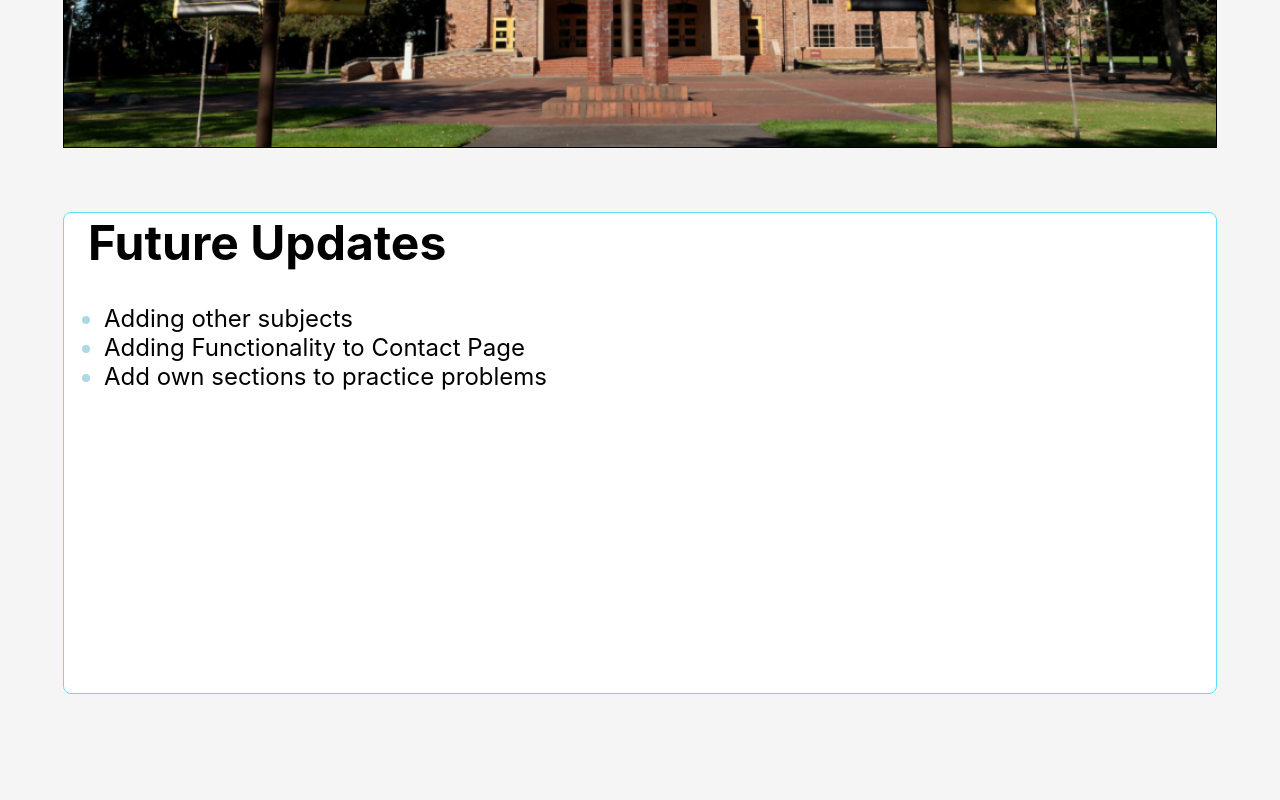
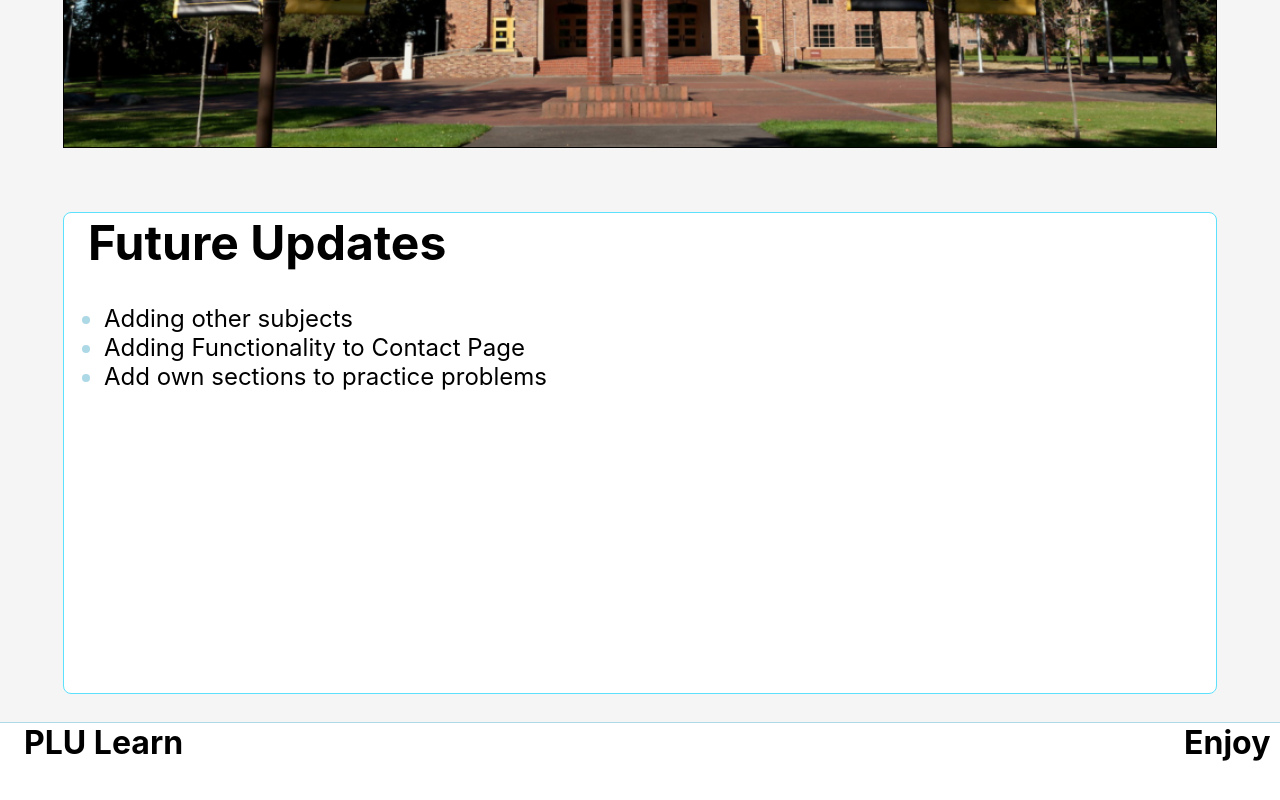
Before and after one commit to StuartGavidia/pluscience, a React (Create React App) app: page / in a window 1280 px wide. Shown: the part 1278-2078 px from the top of the page. Before the commit the page ends 1972 px from the top, so only its background shows below. Built offline with nearby package versions, Linux system fonts and the light colour scheme; no server answers.

Commit message:
Add footer

```diff
--- a/src/App.js
+++ b/src/App.js
@@ -7,6 +7,7 @@ import ContactPage from './Pages/ContactPage/ContactPage'
 import UnitPage from './Pages/UnitPage/UnitPage'
 import ProblemPage from './Pages/ProblemPage/ProblemPage'
 import IntroPage from './Pages/IntroPage/IntroPage'
+import Footer from './Components/Footer/Footer'
 
 function App() {
 
@@ -18,6 +19,9 @@ function App() {
     <Router>
       <Header />
         <Switch>
+          <Route path="/Learn/:subject/:unit">
+            <ProblemPage />
+          </Route>
           <Route path="/Learn/:subject">
             <UnitPage />
           </Route>
@@ -31,9 +35,7 @@ function App() {
             <IntroPage />
           </Route>
         </Switch>
-        <Route exact path="/Learn/:subject/:unit">
-          <ProblemPage />
-        </Route>
+        <Footer />
     </Router>
   );
 }
--- /dev/null
+++ b/src/Components/Footer/Footer.css
@@ -0,0 +1,13 @@
+.footer {
+    height: 5rem;
+    width: 100%;
+    background-color: white;
+    color: black;
+    display: flex;
+    justify-content: space-between;
+    border-top: 1px solid lightblue;
+}
+
+h1 {
+    margin-right: 0.6rem;
+}
--- /dev/null
+++ b/src/Components/Footer/Footer.js
@@ -0,0 +1,15 @@
+import React from 'react'
+import './Footer.css'
+
+export default function Footer(){
+    return (
+        <div class="footer">
+            <div>
+                <h1>PLU Learn</h1>
+            </div>
+            <div>
+                <h1>Enjoy</h1>
+            </div>
+        </div>
+    )
+}
--- a/src/Pages/ContactPage/ContactPage.css
+++ b/src/Pages/ContactPage/ContactPage.css
@@ -0,0 +1,3 @@
+.contact {
+    min-height: 50rem;
+}
--- a/src/Pages/ContactPage/ContactPage.jsx
+++ b/src/Pages/ContactPage/ContactPage.jsx
@@ -9,6 +9,7 @@ export default function ContactPage() {
     const [description, setDescription] = useState("")
 
     return (
+        <div className="contact">
             <ContactForm
                 name={name}
                 setName={setName}
@@ -17,5 +18,6 @@ export default function ContactPage() {
                 description={description}
                 setDescription={setDescription}
             />
+        </div>
     )
 }
--- a/src/Pages/HomePage/HomePage.css
+++ b/src/Pages/HomePage/HomePage.css
@@ -1,6 +1,7 @@
 .subjects {
     display: flex;
     padding: 4rem;
+    min-height: 50rem;
 }
 
 .subjects-link {
--- a/src/Pages/IntroPage/IntroPage.css
+++ b/src/Pages/IntroPage/IntroPage.css
@@ -1,7 +1,7 @@
 .intro {
     background-color: whitesmoke;
     width: 100%;
-    height: 30rem;
+    height: 120rem;
     border-radius: 0.5rem;
     color: black;
     font-size: 1.5rem;
--- a/src/Pages/IntroPage/IntroPage.jsx
+++ b/src/Pages/IntroPage/IntroPage.jsx
@@ -59,7 +59,6 @@ export default function IntroPage(){
                     </ul>
                 </div>
             </div>
-
         </div>
     )
 }
```
Lines whose indentation alone changed are shown as unchanged.
